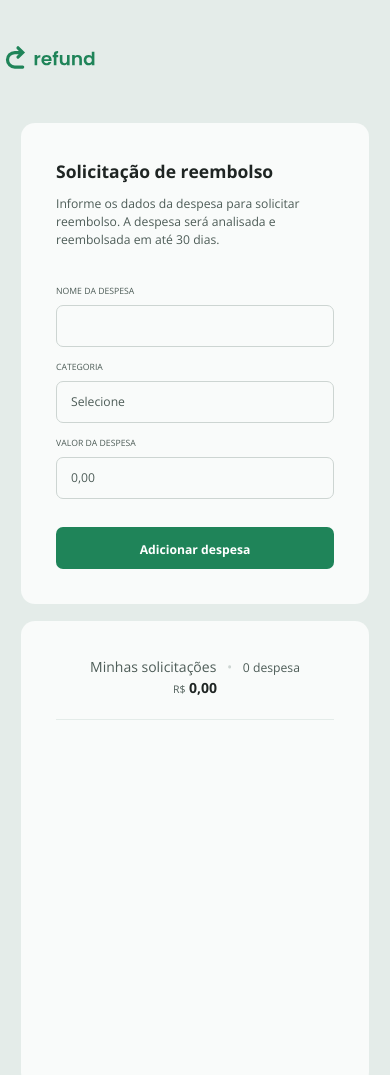
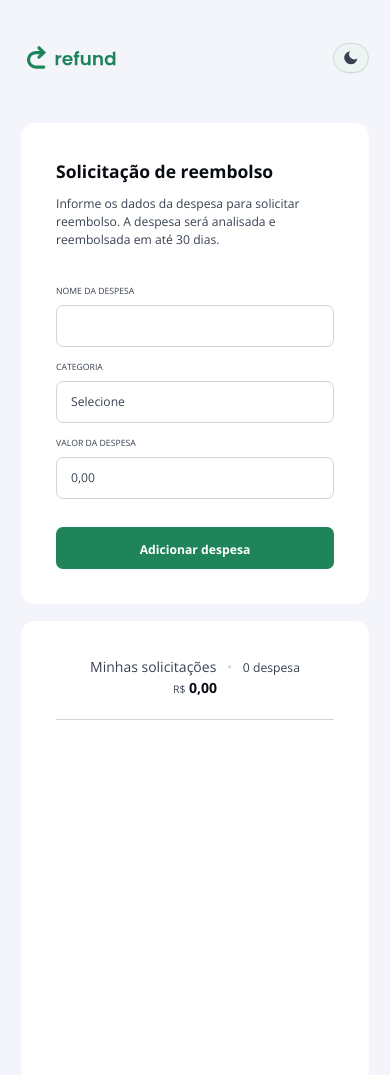
Before and after one commit to VictorMartinsD/refund-dashboard, a website built with Vite: page index.html in a window 390 px wide. Shown: the top 1075 px of the page. Built offline with nearby package versions, Linux system fonts and the light colour scheme.

Commit message:
feat(theme): add accessible theme toggle with SVG sprite and refined palettes
- Add light/dark CSS variables with provided high-contrast palettes
- Add sun (yellow) and moon (dark gray) SVG icons for day/night mode clarity
- Implement ThemeToggle component (accessible switch, keyboard support, tooltip)
- Style toggle with hover, focus, active states and smooth transitions
- Align toggle vertically with logo and position at aside menu edge in large screens
- Adjust logo margin in small screens to align left with menu/form layout pattern
- Inject sprite dynamically and mount toggle on app init
- Replace hardcoded colors in global.css with theme variables for full theme support

```diff
--- a/src/components/ThemeToggle/ThemeToggle.css
+++ b/src/components/ThemeToggle/ThemeToggle.css
@@ -1,9 +1,94 @@
+.theme-toggle-wrapper {
+  position: fixed;
+  right: 1rem;
+  z-index: 9999;
+  display: flex;
+  align-items: center;
+  pointer-events: none;
+}
+
+@media (min-width: 1100px) {
+  .theme-toggle-wrapper {
+    right: calc((100% - 942px) / 2 - 4rem);
+  }
+}
+
+@media (max-width: 1100px) {
+  .theme-toggle-wrapper {
+    right: 1.5rem;
+  }
+}
+
 .theme-toggle {
+  pointer-events: auto;
+  display: inline-flex;
+  align-items: center;
+  gap: 0.5rem;
   cursor: pointer;
-  border: 1px solid currentColor;
+  border: 1px solid var(--color-border);
+  background: var(--color-surface);
+  color: var(--color-text);
+  padding: 0.4rem 0.6rem;
   border-radius: 999px;
-  padding: 0.625rem 1rem;
-  background: transparent;
-  color: inherit;
+  transition:
+    background 180ms ease,
+    color 180ms ease,
+    border-color 180ms ease,
+    transform 120ms ease;
+  box-shadow: 0 1px 0 rgba(0, 0, 0, 0.02);
   font: inherit;
 }
+
+.theme-toggle:hover {
+  border-color: var(--color-border-hover, var(--color-border));
+  transform: translateY(-2px);
+}
+
+.theme-toggle:active {
+  transform: translateY(0);
+}
+
+.theme-toggle:focus {
+  outline: 2px solid transparent;
+  box-shadow: 0 0 0 4px color-mix(in srgb, var(--color-accent) 18%, transparent);
+}
+
+.theme-toggle .theme-icon {
+  width: 1.25rem;
+  height: 1.25rem;
+  display: block;
+  flex: none;
+}
+
+.theme-toggle[data-tooltip]:hover::after,
+.theme-toggle[data-tooltip]:focus::after {
+  content: attr(data-tooltip);
+  position: absolute;
+  top: calc(1rem + 2.2rem);
+  right: 1rem;
+  white-space: nowrap;
+  background: var(--color-surface);
+  color: var(--color-text);
+  border: 1px solid var(--color-border);
+  padding: 0.35rem 0.6rem;
+  border-radius: 6px;
+  font-size: 0.85rem;
+  box-shadow: 0 6px 18px rgba(2, 6, 23, 0.08);
+  transform-origin: top right;
+  transition:
+    transform 160ms ease,
+    opacity 160ms ease;
+  opacity: 1;
+}
+
+.theme-toggle[data-theme="light"] {
+  border-color: var(--color-border);
+  color: var(--color-text);
+  background: color-mix(in srgb, var(--color-surface) 92%, var(--color-accent) 8%);
+}
+
+.theme-toggle[data-theme="dark"] {
+  border-color: var(--color-border);
+  color: var(--color-text);
+  background: color-mix(in srgb, var(--color-surface) 94%, var(--color-accent) 6%);
+}
--- a/src/components/ThemeToggle/ThemeToggle.js
+++ b/src/components/ThemeToggle/ThemeToggle.js
@@ -1,11 +1,104 @@
 import "./ThemeToggle.css";
 import { toggleTheme } from "../../features/theme/theme.js";
 
+const SVG_SPRITE_ID = "theme-icons-sprite";
+
+async function ensureSprite() {
+  if (document.getElementById(SVG_SPRITE_ID)) return;
+
+  try {
+    const resp = await fetch("/src/components/ThemeToggle/icons.svg");
+    const text = await resp.text();
+    const div = document.createElement("div");
+    div.id = SVG_SPRITE_ID;
+    div.style.display = "none";
+    div.innerHTML = text;
+    document.body.appendChild(div);
+  } catch (error) {
+    console.warn("Could not load theme icon sprite:", error);
+  }
+}
+
+function createIcon(useRef) {
+  const svgNS = "http://www.w3.org/2000/svg";
+  const svg = document.createElementNS(svgNS, "svg");
+  svg.classList.add("theme-icon");
+  svg.setAttribute("aria-hidden", "true");
+
+  const useEl = document.createElementNS(svgNS, "use");
+  useEl.setAttribute("href", useRef);
+  svg.appendChild(useEl);
+  return svg;
+}
+
+function updateButtonState(button) {
+  const theme = document.documentElement.dataset.theme || "light";
+  button.setAttribute("data-theme", theme);
+  const isDark = theme === "dark";
+  button.setAttribute("aria-pressed", isDark ? "true" : "false");
+  const tooltip = isDark ? "Ativar modo claro" : "Ativar modo escuro";
+  button.setAttribute("data-tooltip", tooltip);
+  button.setAttribute("aria-label", tooltip);
+
+  const svg = button.querySelector(".theme-icon");
+  if (svg) {
+    const use = svg.querySelector("use");
+    if (use) {
+      if (isDark) {
+        use.setAttribute("href", "#icon-sun");
+        svg.style.color = "#FBBF24";
+      } else {
+        use.setAttribute("href", "#icon-moon");
+        svg.style.color = "#374151";
+      }
+    }
+  }
+}
+
+function alignWithLogo(wrapper) {
+  const logo = document.querySelector(".logo");
+  if (!logo) return;
+
+  const logoRect = logo.getBoundingClientRect();
+  const wrapperRect = wrapper.getBoundingClientRect();
+
+  const desiredTop = window.scrollY + logoRect.top + logoRect.height / 2 - wrapperRect.height / 2;
+  wrapper.style.top = `${Math.max(8, desiredTop)}px`;
+}
+
 export function ThemeToggle() {
+  const wrapper = document.createElement("div");
+  wrapper.className = "theme-toggle-wrapper";
+
   const button = document.createElement("button");
   button.className = "theme-toggle";
   button.type = "button";
-  button.textContent = "Alternar tema";
-  button.addEventListener("click", toggleTheme);
-  return button;
+  button.setAttribute("role", "switch");
+
+  const icon = createIcon("#icon-lightbulb");
+  button.appendChild(icon);
+
+  button.addEventListener("keydown", (e) => {
+    if (e.key === " " || e.key === "Enter") {
+      e.preventDefault();
+      button.click();
+    }
+  });
+
+  button.addEventListener("click", async () => {
+    toggleTheme();
+    updateButtonState(button);
+  });
+
+  const observer = new MutationObserver(() => updateButtonState(button));
+  observer.observe(document.documentElement, { attributes: true, attributeFilter: ["data-theme"] });
+
+  ensureSprite().finally(() => updateButtonState(button));
+
+  wrapper.appendChild(button);
+
+  setTimeout(() => alignWithLogo(wrapper), 50);
+  window.addEventListener("resize", () => alignWithLogo(wrapper));
+
+  return wrapper;
 }
--- a/src/css/global.css
+++ b/src/css/global.css
@@ -7,7 +7,7 @@
 body {
   background: var(--color-background);
   color: var(--color-text);
-  font-family: var(--font-main);
+  font-family: var(--font-main, "Open Sans", sans-serif);
   transition:
     background-color 0.2s ease,
     color 0.2s ease;
@@ -31,20 +31,20 @@ body {
 }
 
 ::-webkit-scrollbar-thumb {
-  background: #e4ece9;
+  background: color-mix(in srgb, var(--color-surface) 70%, var(--color-border) 30%);
 }
 
 body {
   width: 100%;
   height: 100vh;
 
-  background-color: #e4ece9;
+  background-color: var(--color-background);
 
   display: flex;
   flex-direction: column;
   align-items: center;
 
-  color: #1f2523;
+  color: var(--color-text);
 }
 
 .logo {
@@ -52,6 +52,13 @@ body {
   height: 32px;
   display: block;
   margin: 3rem 0 2rem;
+}
+
+@media (max-width: 1100px) {
+  .logo {
+    margin-left: 1.5rem;
+    margin-right: auto;
+  }
 }
 
 main section {
@@ -62,7 +69,7 @@ main section {
 }
 
 form {
-  background-color: #f9fbfa;
+  background-color: var(--color-surface);
   border-radius: 1rem;
   padding: 2.5rem;
   max-width: 462px;
@@ -77,7 +84,7 @@ form h1 {
 
 form p {
   font-size: 0.87rem;
-  color: #4d5c57;
+  color: var(--color-muted);
   margin: 0.75rem 0 2.5rem;
 }
 
@@ -89,12 +96,12 @@ fieldset {
 fieldset legend {
   text-transform: uppercase;
   font-size: 0.62rem;
-  color: #4d5c57;
+  color: var(--color-muted);
   margin-bottom: 0.5rem;
 }
 
 fieldset:focus-within legend {
-  color: #1f8459;
+  color: var(--color-accent);
   font-weight: 700;
 }
 
@@ -103,10 +110,10 @@ select {
   flex: 1;
   height: 3rem;
   border-radius: 0.5rem;
-  border: 1px solid #cdd5d2;
+  border: 1px solid var(--color-border);
   padding: 0 1rem;
   font-size: 0.87rem;
-  color: #1f2523;
+  color: var(--color-text);
   background-color: transparent;
   outline: none;
 }
@@ -117,16 +124,24 @@ select {
   background-repeat: no-repeat;
   background-position: right 0.7rem top 50%;
   background-size: 1.25rem auto;
+  background-color: var(--color-surface);
+  color: var(--color-text);
+  border: 1px solid var(--color-border);
+}
+
+select option {
+  background-color: var(--color-surface);
+  color: var(--color-text);
 }
 
 input::placeholder,
 select:invalid {
-  color: #4d5c57;
+  color: var(--color-muted);
 }
 
 input:focus,
 select:focus {
-  border: 1.5px solid #1f8459;
+  border: 1.5px solid var(--color-accent);
 }
 
 .inputs-row {
@@ -150,8 +165,8 @@ form button {
   border-radius: 0.5rem;
   border: none;
   font-size: 0.87rem;
-  color: #ffffff;
-  background-color: #1f8459;
+  color: var(--color-accent-contrast, #fff);
+  background-color: var(--color-accent);
   font-weight: 700;
   padding: 1rem 1.25rem;
   cursor: pointer;
@@ -160,7 +175,7 @@ form button {
 }
 
 button:hover {
-  background-color: #2cb178;
+  background-color: color-mix(in srgb, var(--color-accent) 86%, var(--color-accent-contrast) 14%);
 }
 
 form button:last-child {
@@ -168,7 +183,7 @@ form button:last-child {
 }
 
 aside {
-  background-color: #f9fbfa;
+  background-color: var(--color-surface);
   border-radius: 1rem;
   padding: 2.5rem;
   max-width: 462px;
@@ -182,35 +197,35 @@ aside header {
 
   border-bottom-width: 1px;
   border-bottom-style: solid;
-  border-bottom-color: #e4ece9;
+  border-bottom-color: var(--color-border);
   padding-bottom: 1.5rem;
   margin-bottom: 1.5rem;
 }
 aside header p {
-  color: #4d5c57;
+  color: var(--color-muted);
   font-weight: 400;
   font-size: 1rem;
 }
 
 aside header p span {
-  color: #4d5c57;
+  color: var(--color-muted);
   font-weight: 400;
   font-size: 0.87rem;
 }
 
 aside header p i {
-  color: #cdd5d2;
+  color: var(--color-border);
   margin: 0 0.5rem;
   font-style: normal;
 }
 
 aside header h2 {
   font-size: 1rem;
-  color: #1f2523;
+  color: var(--color-text);
 }
 
 aside header small {
-  color: #4d5c57;
+  color: var(--color-muted);
   font-weight: 400;
   font-size: 0.75rem;
   margin-right: 0.25rem;
@@ -250,23 +265,23 @@ aside ul {
 
 .expense-info strong {
   font-size: 0.87rem;
-  color: #1f2523;
+  color: var(--color-text);
 }
 
 .expense-info span {
   font-size: 0.75rem;
-  color: #4d5c57;
+  color: var(--color-muted);
 }
 
 .expense-amount {
   font-size: 0.87rem;
-  color: #1f2523;
+  color: var(--color-text);
   font-weight: 600;
 }
 
 .expense-amount small {
   font-size: 0.75rem;
-  color: #4d5c57;
+  color: var(--color-muted);
   font-weight: 400;
   margin-right: 0.25rem;
 }
--- a/src/css/variables.css
+++ b/src/css/variables.css
@@ -1,9 +1,24 @@
+:root {
+  /* Light theme (default) - high contrast, readable */
+  --color-background: #f4f5fb;
+  --color-surface: #ffffff;
+  --color-text: #080b12;
+  --color-muted: #374151;
+  --color-border: #d1d5db;
+  --color-border-hover: #b9c2d0;
+  --color-brand: var(--color-brand, #6366f1);
+  --color-accent: #1f8459;
+  --color-accent-contrast: #ffffff;
+}
+
 [data-theme="dark"] {
-  --color-background: #0f172a;
-  --color-surface: #111827;
-  --color-text: #f9fafb;
-  --color-muted: #94a3b8;
-  --color-border: #334155;
-  --color-accent: #f9fafb;
-  --color-accent-contrast: #0f172a;
+  --color-background: #171717;
+  --color-surface: #18181b;
+  --color-text: #fafafa;
+  --color-muted: #a1a1aa;
+  --color-border: #3f3f46;
+  --color-border-hover: #52525b;
+  --color-brand: var(--color-brand, #6366f1);
+  --color-accent: #1f8459;
+  --color-accent-contrast: #ffffff;
 }
--- a/src/main.js
+++ b/src/main.js
@@ -5,15 +5,18 @@
 
 import "./css/index.css";
 import { initTheme } from "./features/theme/theme.js";
+import { ThemeToggle } from "./components/ThemeToggle/ThemeToggle.js";
 
 document.documentElement.classList.add("ready");
 
 function initApp() {
   initTheme();
 
-  // Descomente para usar o alternador de tema:
-  // import { ThemeToggle } from "./components/ThemeToggle/ThemeToggle.js";
-  // document.body.appendChild(ThemeToggle());
+  try {
+    document.body.appendChild(ThemeToggle());
+  } catch (err) {
+    console.warn("ThemeToggle failed to mount:", err);
+  }
 }
 
 initApp();
```
Also changed, not shown: src/components/ThemeToggle/icons.svg (added).
